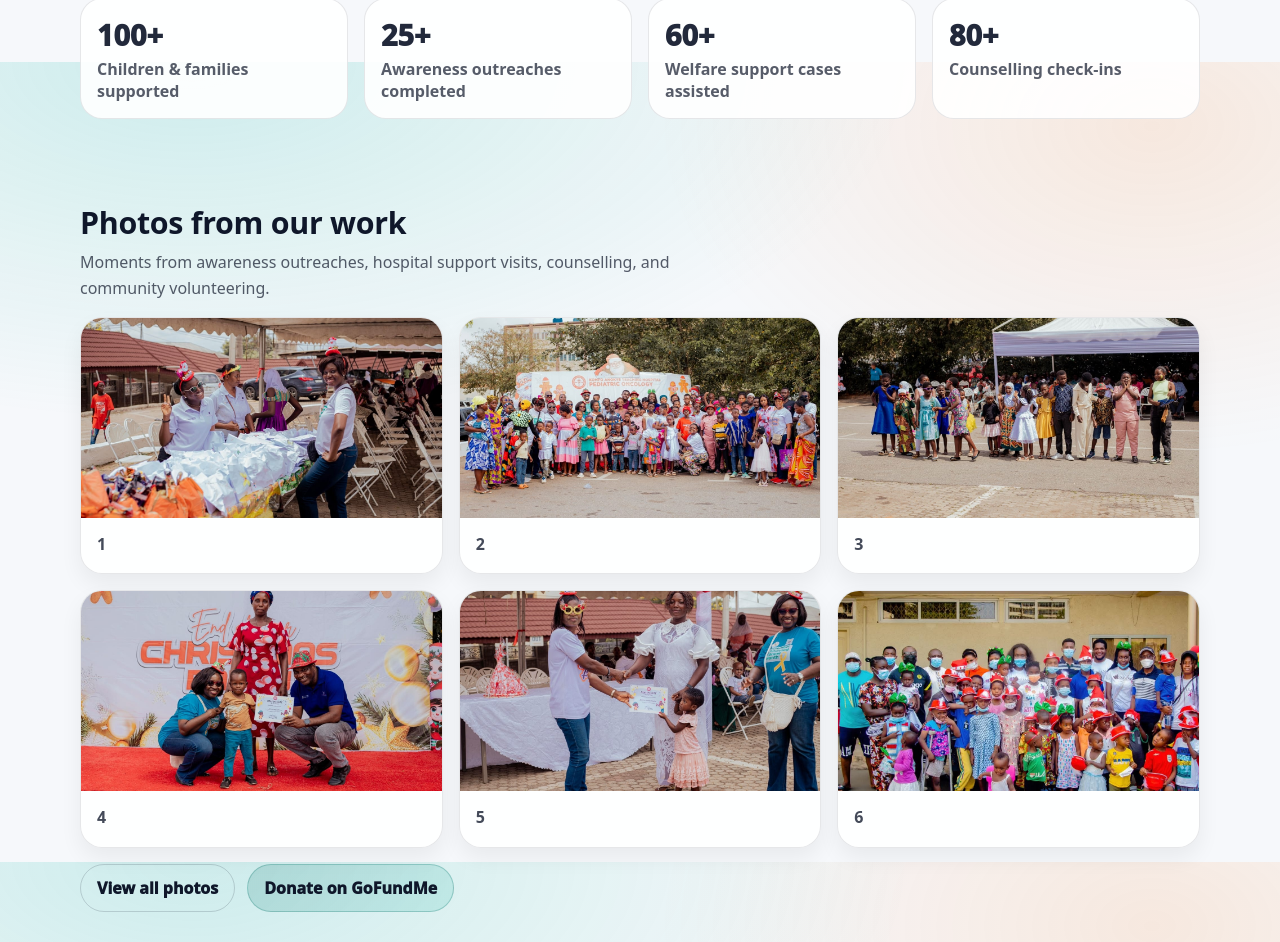
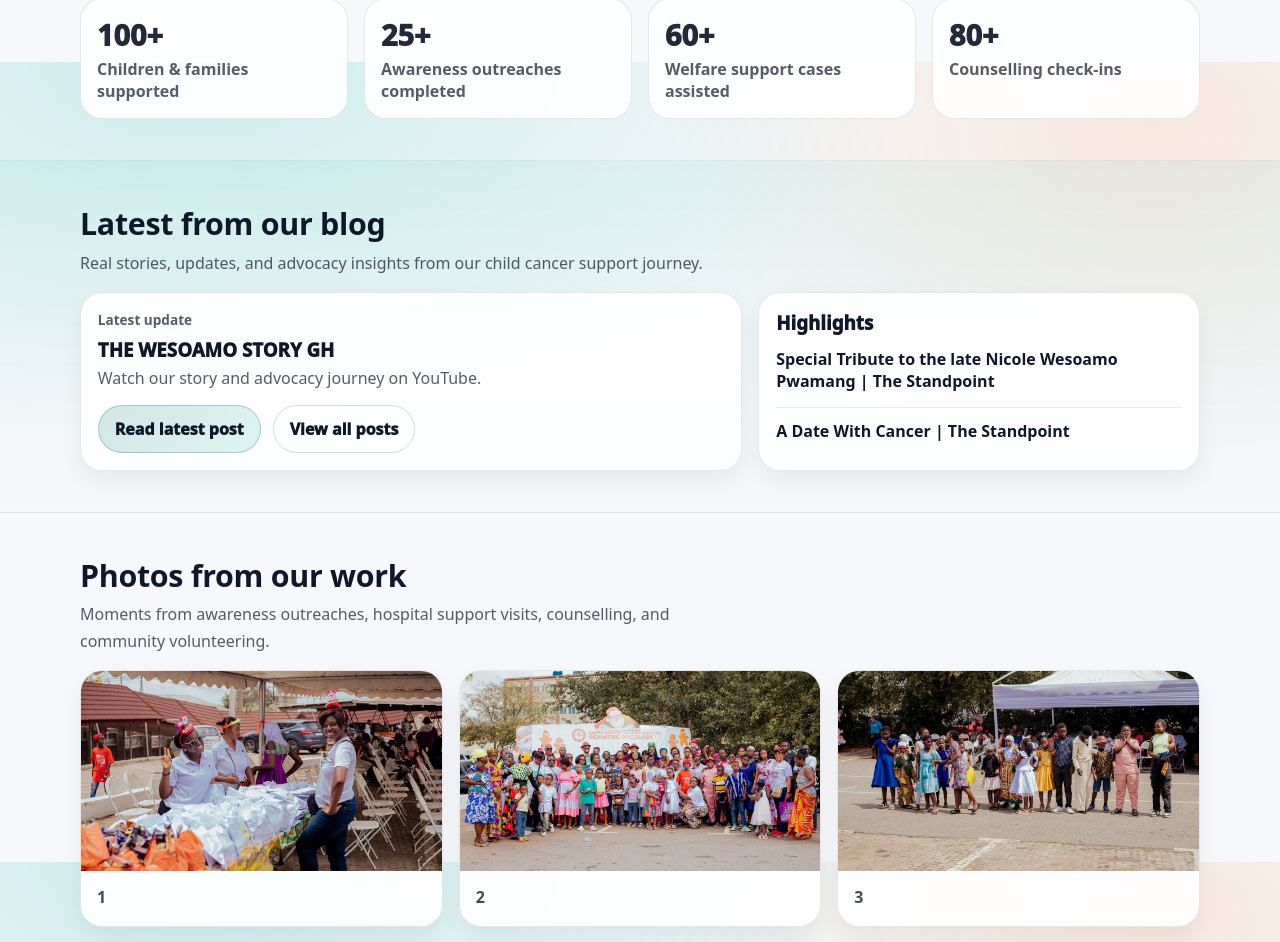
Before and after one commit to learngermanghana/Wesoamo-charity, a React (Vite) app: page / in a window 1280 px wide. Shown: the part 2338-3280 px from the top of the page. Built offline with nearby package versions, Linux system fonts and the light colour scheme; no server answers.

Commit message:
Fix blog fallback and add featured YouTube videos

```diff
--- a/src/data/blogFeed.js
+++ b/src/data/blogFeed.js
@@ -1,5 +1,25 @@
 const FEED_URL = "https://blog.wesoamochildcancer.com/feed.xml";
 const FEED_PROXY_URL = `https://api.allorigins.win/raw?url=${encodeURIComponent(FEED_URL)}`;
+const FALLBACK_POSTS = [
+  {
+    title: "THE WESOAMO STORY GH",
+    link: "https://www.youtube.com/watch?v=fF6YiDZBAz0",
+    pubDate: "",
+    excerpt: "Watch our story and advocacy journey on YouTube."
+  },
+  {
+    title: "Special Tribute to the late Nicole Wesoamo Pwamang | The Standpoint",
+    link: "https://www.youtube.com/watch?v=RN3w3uYlGWI",
+    pubDate: "",
+    excerpt: "A heartfelt tribute shared on The Standpoint."
+  },
+  {
+    title: "A Date With Cancer | The Standpoint",
+    link: "https://www.youtube.com/watch?v=X8QNizm_6eg",
+    pubDate: "",
+    excerpt: "A conversation about cancer awareness and support."
+  }
+];
 
 function readNodeText(parent, selector) {
   const node = parent.querySelector(selector);
@@ -62,7 +82,7 @@ export async function fetchBlogPosts() {
     }
   }
 
-  throw new Error("Unable to load blog posts right now.");
+  return FALLBACK_POSTS;
 }
 
 export function formatPostDate(dateInput) {
--- /dev/null
+++ b/src/data/mediaVideos.js
@@ -0,0 +1,21 @@
+export const featuredVideos = [
+  {
+    id: "fF6YiDZBAz0",
+    title: "THE WESOAMO STORY GH",
+    url: "https://www.youtube.com/watch?v=fF6YiDZBAz0"
+  },
+  {
+    id: "RN3w3uYlGWI",
+    title: "Special Tribute to the late Nicole Wesoamo Pwamang | The Standpoint",
+    url: "https://www.youtube.com/watch?v=RN3w3uYlGWI"
+  },
+  {
+    id: "X8QNizm_6eg",
+    title: "A Date With Cancer | The Standpoint",
+    url: "https://www.youtube.com/watch?v=X8QNizm_6eg"
+  }
+];
+
+export function toYouTubeEmbedUrl(videoId) {
+  return `https://www.youtube.com/embed/${videoId}`;
+}
--- a/src/index.css
+++ b/src/index.css
@@ -558,6 +558,29 @@ input:focus, select:focus, textarea:focus{
   .tGrid--mini{ grid-template-columns: 1fr; }
 }
 
+
+.videoGrid{
+  display:grid;
+  grid-template-columns: repeat(3, minmax(0, 1fr));
+  gap: 1rem;
+}
+.card--video{
+  text-align: left;
+}
+.videoFrameWrap{
+  width: 100%;
+  aspect-ratio: 16 / 9;
+  border-radius: 14px;
+  overflow: hidden;
+  border: 1px solid rgba(15,23,42,.08);
+  margin-bottom: .8rem;
+  background: rgba(15,23,42,.04);
+}
+.videoFrame{
+  width: 100%;
+  height: 100%;
+  border: 0;
+}
 /* BLOG */
 .blogGrid{
   display: grid;
@@ -609,6 +632,7 @@ input:focus, select:focus, textarea:focus{
 }
 
 @media (max-width: 980px){
+  .videoGrid,
   .blogGrid,
   .blogHighlightGrid{
     grid-template-columns: 1fr;
--- a/src/pages/BlogPage.jsx
+++ b/src/pages/BlogPage.jsx
@@ -2,6 +2,7 @@ import { useEffect, useState } from "react";
 import SEO from "../components/SEO";
 import Container from "../components/Container";
 import { fetchBlogPosts, formatPostDate } from "../data/blogFeed";
+import { featuredVideos, toYouTubeEmbedUrl } from "../data/mediaVideos";
 
 export default function BlogPage() {
   const [posts, setPosts] = useState([]);
@@ -49,18 +50,54 @@ export default function BlogPage() {
       <section className="pageHead">
         <Container>
           <h1>Blog</h1>
-          <p className="muted">Latest posts from https://blog.wesoamochildcancer.com/feed.xml.</p>
+          <p className="muted">Latest stories and video features from Wesoamo Child Cancer Foundation.</p>
         </Container>
       </section>
 
       <section className="section">
         <Container>
+          <div className="sectionHead">
+            <h2>Featured videos</h2>
+            <p>Watch these interviews and story features from YouTube.</p>
+          </div>
+
+          <div className="videoGrid">
+            {featuredVideos.map((video) => (
+              <article key={video.id} className="card card--video">
+                <div className="videoFrameWrap">
+                  <iframe
+                    className="videoFrame"
+                    src={toYouTubeEmbedUrl(video.id)}
+                    title={video.title}
+                    loading="lazy"
+                    allow="accelerometer; autoplay; clipboard-write; encrypted-media; gyroscope; picture-in-picture; web-share"
+                    referrerPolicy="strict-origin-when-cross-origin"
+                    allowFullScreen
+                  />
+                </div>
+                <h3>{video.title}</h3>
+                <a className="textLink" href={video.url} target="_blank" rel="noreferrer">
+                  Watch on YouTube →
+                </a>
+              </article>
+            ))}
+          </div>
+        </Container>
+      </section>
+
+      <section className="section section--soft">
+        <Container>
+          <div className="sectionHead">
+            <h2>Blog posts</h2>
+            <p>Latest posts from https://blog.wesoamochildcancer.com/feed.xml.</p>
+          </div>
+
           {loading && <p className="muted">Loading blog posts...</p>}
 
           {!loading && error && (
             <div className="note">
               <strong>We could not load posts right now.</strong>
-              <p className="tiny">{error} Please try again shortly.</p>
+              <p className="tiny">{error} Showing fallback updates instead.</p>
             </div>
           )}
 
```
